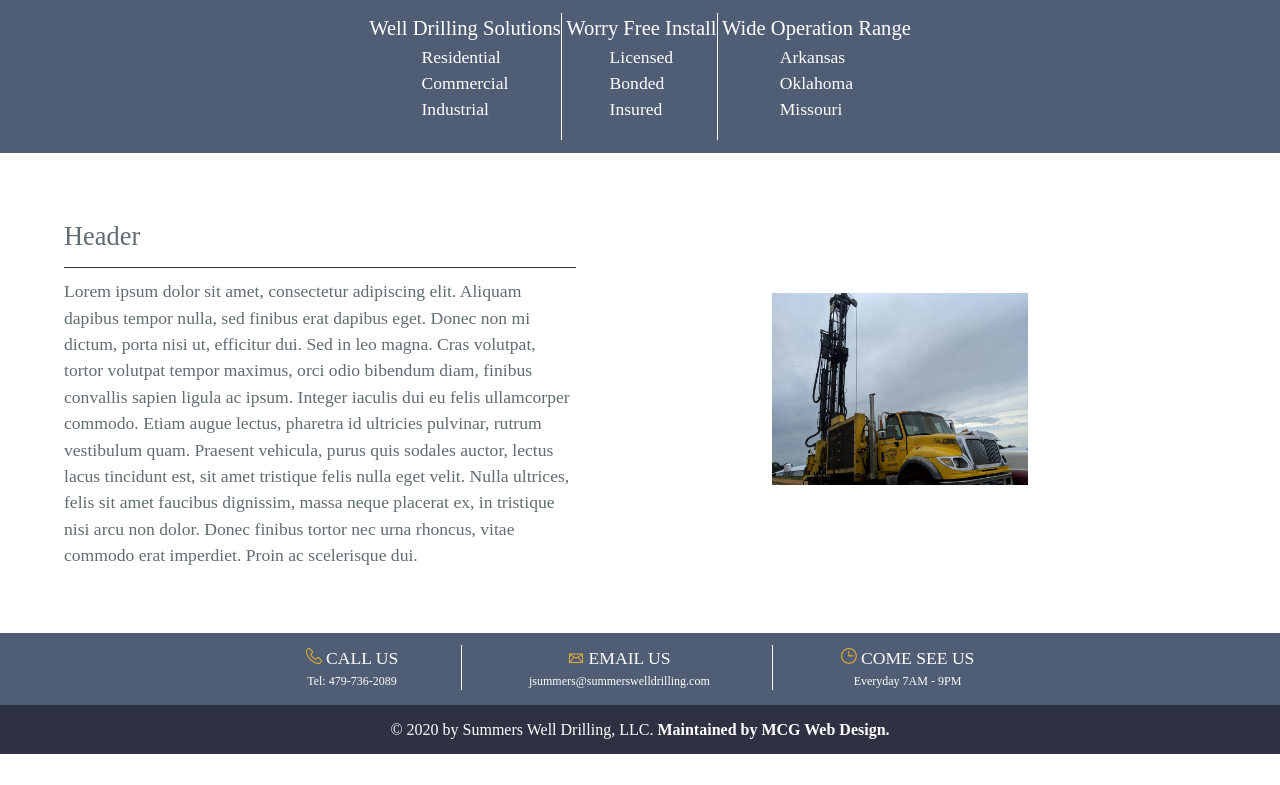
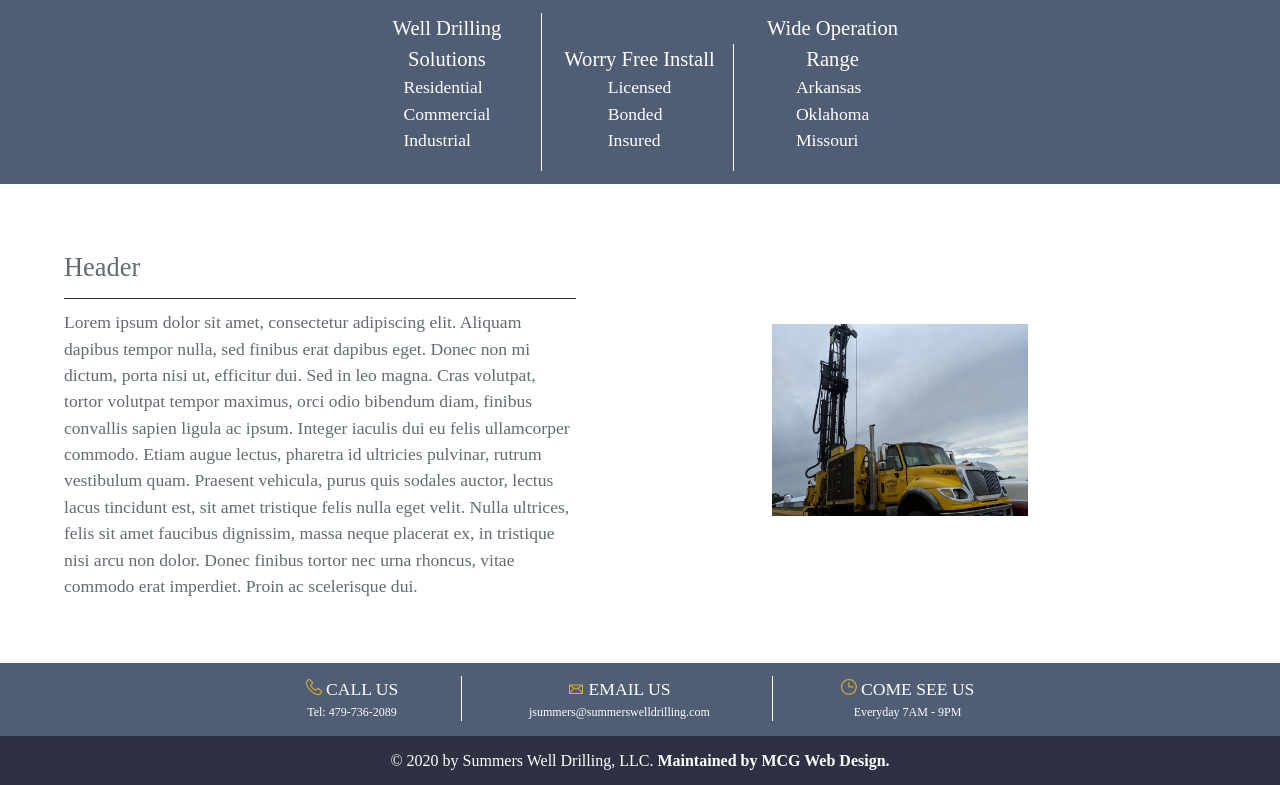
Before and after one commit to jamess999888/SummersDrilling, a Jekyll site: the page built from index.md, in a window 1280 px wide. Shown: the part 622-1407 px from the top of the page. Built offline with Jekyll 4.4.1, drawn with Linux system fonts in a browser that asks for light colours; our own code applies the rules of GitHub Pages for plain Markdown files; before the commit the page ends 1376 px from its top, so only the background shows below that.

Commit message:
fixing mid-page-lists styling

```diff
--- a/css/style.css
+++ b/css/style.css
@@ -832,7 +832,7 @@ a:hover {
     border-right: 1px solid white;
 }
 
-.mid-page-list-border span {
+.mid-page-lists span {
     width: 15%;
     align-content: center;
     padding: 0 1%;
```
